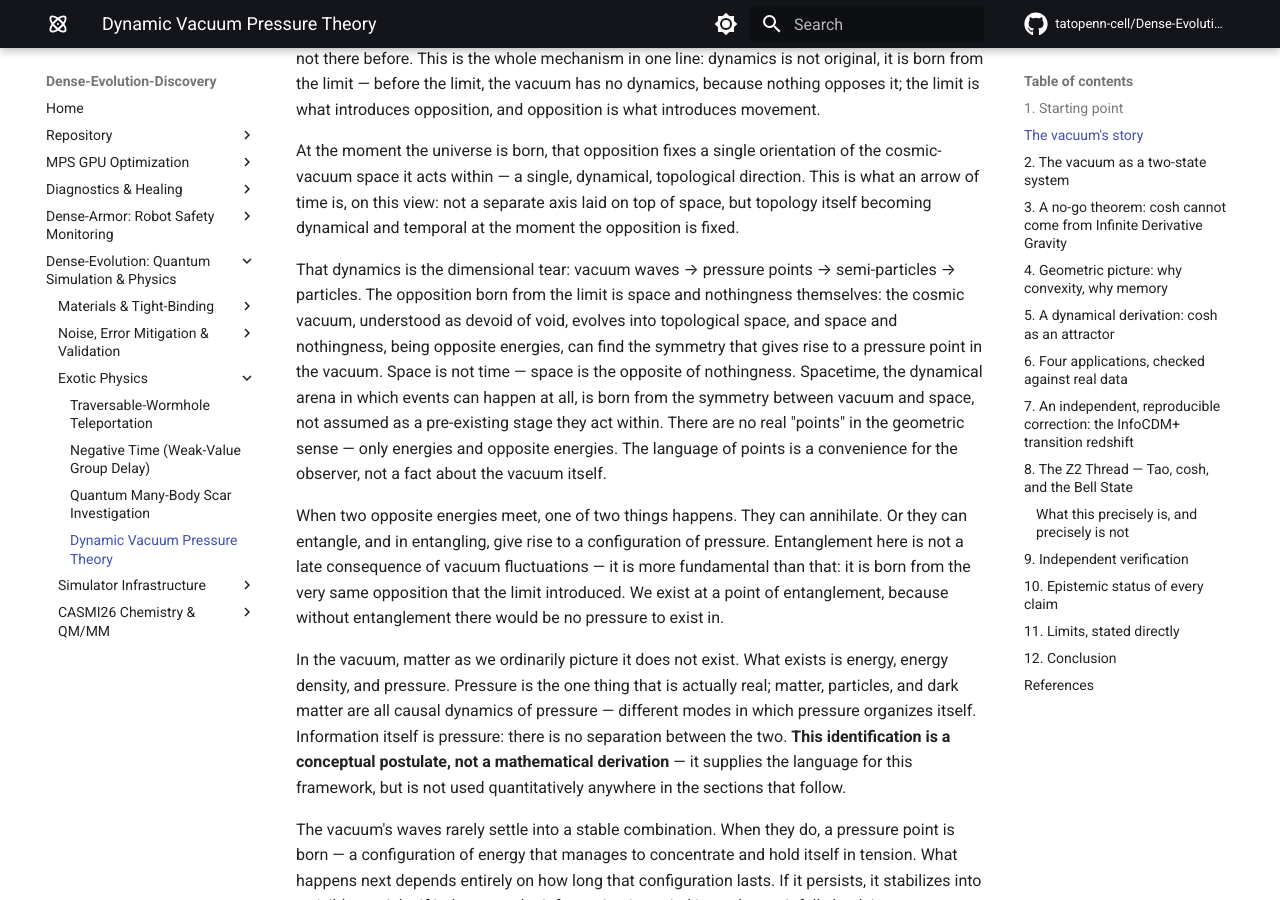
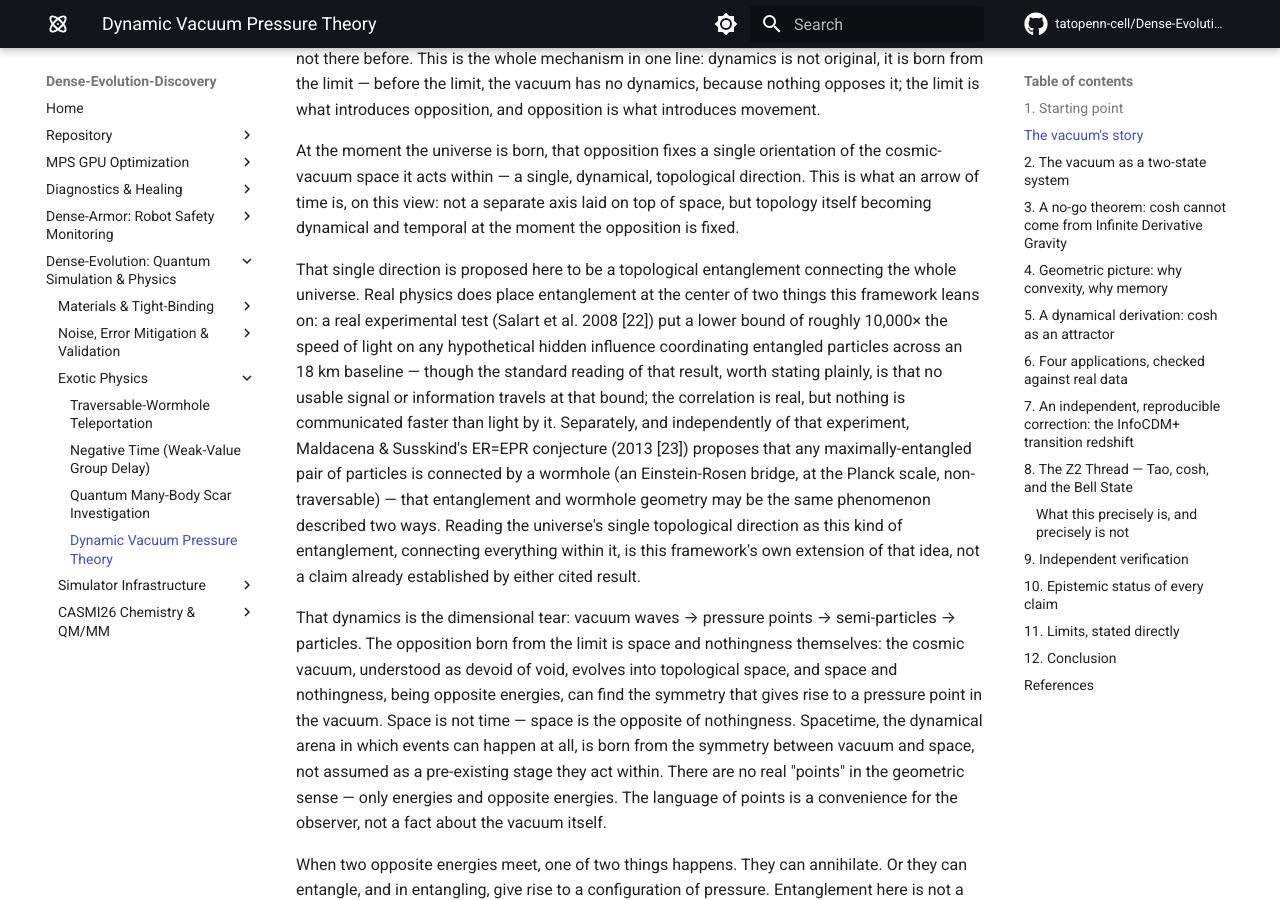
Before and after one commit to tatopenn-cell/Dense-Evolution-Discovery, an MkDocs documentation site: the page built from docs/dynamic_vacuum_pressure_theory.md, in a window 1280 px wide and 900 px high, scrolled down 1443 px. Built offline with MkDocs 1.6.1 and Material for MkDocs 9.7.7, drawn with Linux system fonts in a browser that asks for light colours; comment, search, counter and statistics services are not loaded; some of the changed text lies outside the part shown.

Commit message:
Add entanglement/wormhole connection: Salart 2008 speed bound, ER=EPR conjecture

```diff
--- a/docs/dynamic_vacuum_pressure_theory.md
+++ b/docs/dynamic_vacuum_pressure_theory.md
@@ -31,6 +31,8 @@ Start from pure cosmic vacuum. No dynamics at all &mdash; dynamics is not an ori
 The vacuum touches its own limits. That limit creates a force opposed to the vacuum. The opposing force creates convexity in the vacuum itself. Convexity creates the dynamics that was not there before. This is the whole mechanism in one line: dynamics is not original, it is born from the limit &mdash; before the limit, the vacuum has no dynamics, because nothing opposes it; the limit is what introduces opposition, and opposition is what introduces movement.
 
 At the moment the universe is born, that opposition fixes a single orientation of the cosmic-vacuum space it acts within &mdash; a single, dynamical, topological direction. This is what an arrow of time is, on this view: not a separate axis laid on top of space, but topology itself becoming dynamical and temporal at the moment the opposition is fixed.
+
+That single direction is proposed here to be a topological entanglement connecting the whole universe. Real physics does place entanglement at the center of two things this framework leans on: a real experimental test (Salart et al. 2008 [22]) put a lower bound of roughly 10,000&times; the speed of light on any hypothetical hidden influence coordinating entangled particles across an 18&nbsp;km baseline &mdash; though the standard reading of that result, worth stating plainly, is that no usable signal or information travels at that bound; the correlation is real, but nothing is communicated faster than light by it. Separately, and independently of that experiment, Maldacena & Susskind's ER=EPR conjecture (2013 [23]) proposes that any maximally-entangled pair of particles is connected by a wormhole (an Einstein-Rosen bridge, at the Planck scale, non-traversable) &mdash; that entanglement and wormhole geometry may be the same phenomenon described two ways. Reading the universe's single topological direction as this kind of entanglement, connecting everything within it, is this framework's own extension of that idea, not a claim already established by either cited result.
 
 That dynamics is the dimensional tear: vacuum waves &rarr; pressure points &rarr; semi-particles &rarr; particles. The opposition born from the limit is space and nothingness themselves: the cosmic vacuum, understood as devoid of void, evolves into topological space, and space and nothingness, being opposite energies, can find the symmetry that gives rise to a pressure point in the vacuum. Space is not time &mdash; space is the opposite of nothingness. Spacetime, the dynamical arena in which events can happen at all, is born from the symmetry between vacuum and space, not assumed as a pre-existing stage they act within. There are no real "points" in the geometric sense &mdash; only energies and opposite energies. The language of points is a convenience for the observer, not a fact about the vacuum itself.
 
@@ -397,3 +399,5 @@ This is not a candidate for `dense_evolution` promotion: it introduces no new qu
 19. C. W. Cook, W. A. Fowler, C. C. Lauritsen & T. Lauritsen, *B12, C12, and the Red Giants*, Phys. Rev. 107, 508 (1957).
 20. E. M. Burbidge, G. R. Burbidge, W. A. Fowler & F. Hoyle, *Synthesis of the Elements in Stars*, Rev. Mod. Phys. 29, 547 (1957).
 21. S. D. M. White & M. J. Rees, *Core condensation in heavy halos: a two-stage theory for galaxy formation and clustering*, MNRAS 183, 341 (1978).
+22. D. Salart, A. Baas, C. Branciard, N. Gisin & H. Zbinden, *Testing the speed of 'spooky action at a distance'*, Nature 454, 861 (2008).
+23. J. Maldacena & L. Susskind, *Cool horizons for entangled black holes*, Fortsch. Phys. 61, 781 (2013) (the "ER=EPR" conjecture).
```
